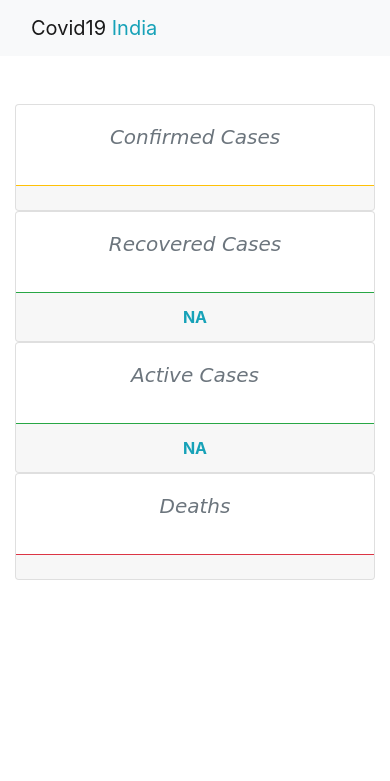
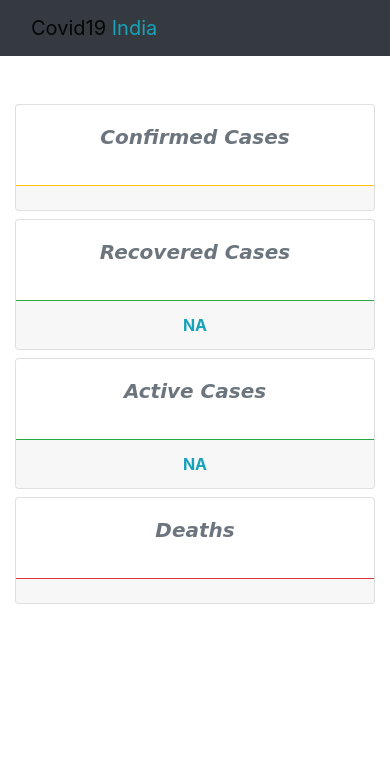
Before and after one commit to protyay/Covid19Tracker, a plain HTML site: page index.html in a window 390 px wide. Drawn offline with nearby package versions, Linux system fonts and the light colour scheme; no server answers.

Commit message:
Added margin, and bold fonts

```diff
--- a/index.html
+++ b/index.html
@@ -10,14 +10,14 @@
 	<title>Covid19 Weather</title>
 </head>
 <body class="">
-<nav class="navbar navbar-light bg-light">
+<nav class="navbar navbar-light bg-dark">
 	<div class="container">
 		<a class="navbar-brand">Covid19 <span class="text-info">India</span></a>
 	</div>
 </nav>
 <div class="container mb-3">
 	<div class="row mt-5">
-		<div class="col-md-3 mb-sm-2">
+		<div class="col-md-3 mb-2">
 			<div class="card text-center">
 				<div class="card-body">
 					<h5 class="card-title text-secondary custom-cursive-font">Confirmed Cases</h5>
@@ -30,7 +30,7 @@
 				</div>
 			</div>
 		</div>
-		<div class="col-md-3 mb-sm-2">
+		<div class="col-md-3 mb-2">
 		<div class="card text-center">
 			<div class="card-body">
 				<h5 class="card-title text-secondary custom-cursive-font">Recovered Cases</h5>
@@ -44,7 +44,7 @@
 			</div>
 		</div>
 	</div>
-		<div class="col-md-3 mb-sm-2">
+		<div class="col-md-3 mb-2">
 			<div class="card text-center">
 				<div class="card-body">
 					<h5 class="card-title text-secondary custom-cursive-font">Active Cases</h5>
@@ -58,7 +58,7 @@
 				</div>
 			</div>
 		</div>
-		<div class="col-md-3 mb-sm-2">
+		<div class="col-md-3 mb-2">
 			<div class="card text-center">
 				<div class="card-body">
 					<h5 class="card-title text-secondary custom-cursive-font">Deaths</h5>
--- a/style/custom.css
+++ b/style/custom.css
@@ -4,7 +4,5 @@
 .custom-cursive-font {
     font-family: CURSIVE;
     font-style: italic;
+    font-weight: bold;
 }
-.bg-teal {
-   background-color:  #3D9970
-}
```
